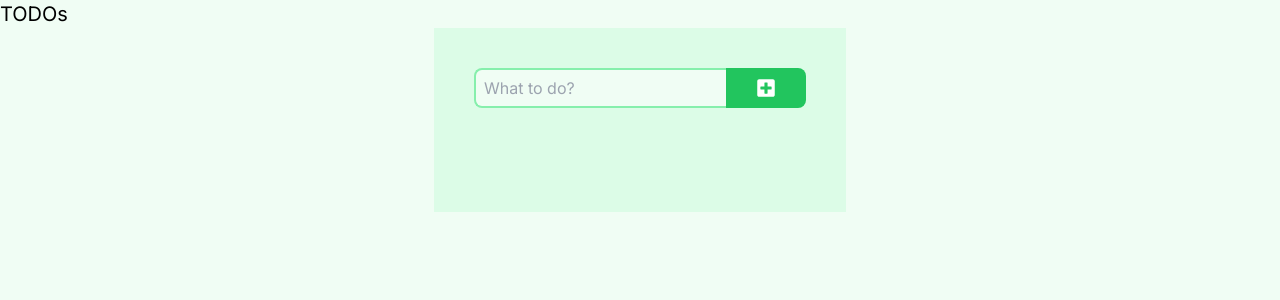
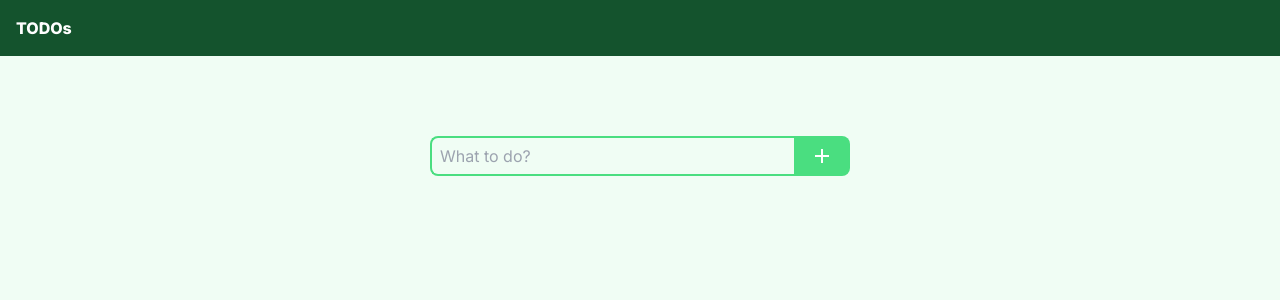
Before and after one commit to raiyan-takrim/todo, a Next.js app: page / in a window 1280 px wide. Shown: the top 300 px of the page. Built offline with nearby package versions, Linux system fonts and the light colour scheme.

Commit message:
Improvement in design

```diff
--- a/src/app/layout.js
+++ b/src/app/layout.js
@@ -1,5 +1,6 @@
 import { Inter } from "next/font/google";
 import "./globals.css";
+import Header from "@/components/Header";
 
 const inter = Inter({ subsets: ["latin"] });
 
@@ -11,7 +12,10 @@ export const metadata = {
 export default function RootLayout({ children }) {
   return (
     <html lang="en">
-      <body className={`${inter.className} bg-green-50`}>{children}</body>
+      <body className={`${inter.className} bg-green-50`}>
+        <Header/>
+        {children}
+        </body>
     </html>
   );
 }
--- a/src/app/page.js
+++ b/src/app/page.js
@@ -4,6 +4,7 @@ import Todo from "@/components/Todo";
 import { useState } from "react";
 import { FaPlusSquare } from "react-icons/fa";
 import clsx from "clsx";
+import { MdAdd } from "react-icons/md";
 
 export default function Home() {
 
@@ -39,25 +40,24 @@ export default function Home() {
   }
 
   return (
-    <main className="mx-auto h-screen container w-screen">
-      <h1 className="text-xl">TODOs</h1>
-      <div className="h-fit w-fit p-10 mx-auto bg-green-100">
-      <form action={addTodo} autoComplete="false">
+    <main className="mt-10 mx-auto container w-screen max-w-[500px]">
+      <div className="h-fit p-10 mx-auto">
+        <form action={addTodo} autoComplete="false" className="flex-col">
           <fieldset className="flex">
             <input name="typingField" type="text" placeholder="What to do?"
             onChange={(e)=>{takeInput(e.target.value)}}
             value={todoTitle}
-            className="peer px-2 border-2 border-r-0 bg-green-50 border-green-300 h-10 rounded-l-lg" autoComplete='false'/>
+            className="peer w-full flex-auto px-2 border-2 border-r-0 bg-green-50 border-green-400 h-10 rounded-l-lg" autoComplete='false'/>
             <button
-            className="text-xl bg-green-500 h-10 w-20 p-1 rounded-r-lg text-white hover:bg-green-400"
-            ><FaPlusSquare className="mx-auto"/></button>
+            className="text-2xl bg-green-400 h-10 w-16 p-1 rounded-r-lg text-white hover:bg-green-500"
+            ><MdAdd className="mx-auto"/></button>
           </fieldset>
           <small className={clsx(
             `flex-none text-red-300`,
             empty? 'visible' : 'invisible'
           )}>You&apos;re try to add an empty todo.</small>
         </form>
-        <ul role="list" className="mt-10">
+        <ul role="list" className="">
           { todos.length > 0 && todos.map((element,index)=>{
               return (<Todo key={element} todoTitle={element} index={index} deleteTodo={deleteTodo} editTodo={editTodo}/>)
             })
--- /dev/null
+++ b/src/components/Header.js
@@ -0,0 +1,7 @@
+export default function Header() {
+    return(
+        <header className="flex p-4 bg-green-900">
+            <h1 className="my-auto text-white font-extrabold">TODOs</h1>
+        </header>
+    )
+}
--- a/src/components/TodoDefaultPhase.js
+++ b/src/components/TodoDefaultPhase.js
@@ -1,21 +1,25 @@
 import { FaPenToSquare, FaTrash } from "react-icons/fa6";
+import { MdClose, MdEdit, MdOutlineCancel, MdOutlineDriveFileRenameOutline } from "react-icons/md";
 
 export default function TodoDefaultPhase({deleteTodo,todoTitle,index, toggleEditablePhase}) {
     return(
-        <div className="group border-t-2 last:border-b-2 border-green-200 py-4 flex">
+        <div className="group border-t-2 px-2 last:border-b-2 border-green-50 py-4 flex bg-green-100">
             <input type="checkbox"
-            className="peer"
+            className="peer accent-green-300 outline-1 cursor-pointer p-4 w-5"
             />
-           <li className="flex-1 peer-checked:line-through ml-4 peer-checked:text-neutral-500"><p>{todoTitle}</p></li>
+
+            <li onClick={toggleEditablePhase}
+            className="cursor-text text-lg text-green-700 flex-1 peer-checked:line-through ml-2 peer-checked:text-green-300/60"><p>{todoTitle}</p></li>
+
             <button onClick={toggleEditablePhase}
-            className="text-green-500 mx-2"
-            >
-                <FaPenToSquare/>
+            className="text-green-300 mx-2 hover:text-green-400 text-2xl">
+                <MdEdit />
             </button>
+
             <button onClick={()=> deleteTodo(index)}
-                className="text-red-200"
+                className="text-green-300 hover:text-green-400 text-2xl"
                 >
-                    <FaTrash />
+                    <MdClose/>
                 </button>
         </div>
     )
--- a/src/components/TodoUpdatePhase.js
+++ b/src/components/TodoUpdatePhase.js
@@ -8,9 +8,9 @@ export default function TodoUpdatePhase({editTodo,index,todoTitle,toggleEditable
         setUpdatedTitle(value)
     }
     return (
-    <div className="group border-t-2 last:border-b-2 border-green-200 py-4 flex">
+    <form className="group text-green-700 border-t-2 last:border-b-2 border-green-100 p-4 flex bg-green-200">
         <input type="text"
-            className="peer flex-1"
+            className="peer flex-1 bg-inherit outline-none text-lg w-full"
             value={updatedTitle}
             onChange={(e)=>
                 {
@@ -21,5 +21,5 @@ export default function TodoUpdatePhase({editTodo,index,todoTitle,toggleEditable
             autoFocus='true'
         />
         <UpdateButton editTodo={editTodo} index={index} updatedTitle={updatedTitle} toggleEditablePhase={toggleEditablePhase}/>
-    </div>)
+    </form>)
 }
--- a/src/components/UpdateButton.js
+++ b/src/components/UpdateButton.js
@@ -1,6 +1,7 @@
 'use client'
 
 import { FaRegSquareCheck, FaSquareCheck } from "react-icons/fa6"
+import { MdCheck } from "react-icons/md"
 
 export default function UpdateButton({editTodo,index,updatedTitle,toggleEditablePhase}) {
     return(
@@ -9,7 +10,7 @@ export default function UpdateButton({editTodo,index,updatedTitle,toggleEditable
             editTodo(index,updatedTitle)
         }}
         className="text-green-500 mx-2 text-2xl hover:text-green-400">
-            <FaSquareCheck/>
+            <MdCheck/>
         </button>
     )
 }
```
